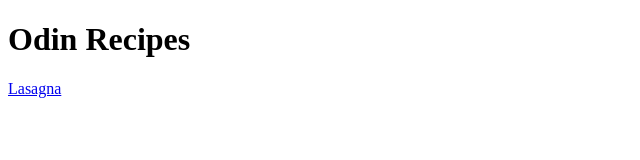
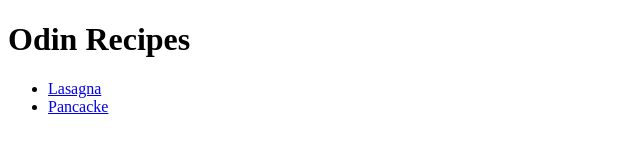
Before and after one commit to Zerker-TF/odin-recipes, a plain HTML site: page index.html in a window 1280 px wide. Shown: the whole page, without its empty margins (0-640 px from the left). Drawn offline with Linux system fonts and the light colour scheme.

Commit message:
added new recipe to index

```diff
--- a/index.html
+++ b/index.html
@@ -7,7 +7,12 @@
 </head>
 <body>
     <h1>Odin Recipes</h1>
-    <a href="recipes/lasagna.html" target="_blank"
-        rel="noopener noreferrer">Lasagna</a>
+    <ul>
+        <li><a href="recipes/lasagna.html" target="_blank"
+        rel="noopener noreferrer">Lasagna</a></li>
+        <li><a href="recipes/pancake.html" target="_blank"
+        rel="noopener noreferrer">Pancacke</a></li>
+    </ul>
+
 </body>
 </html>
```
